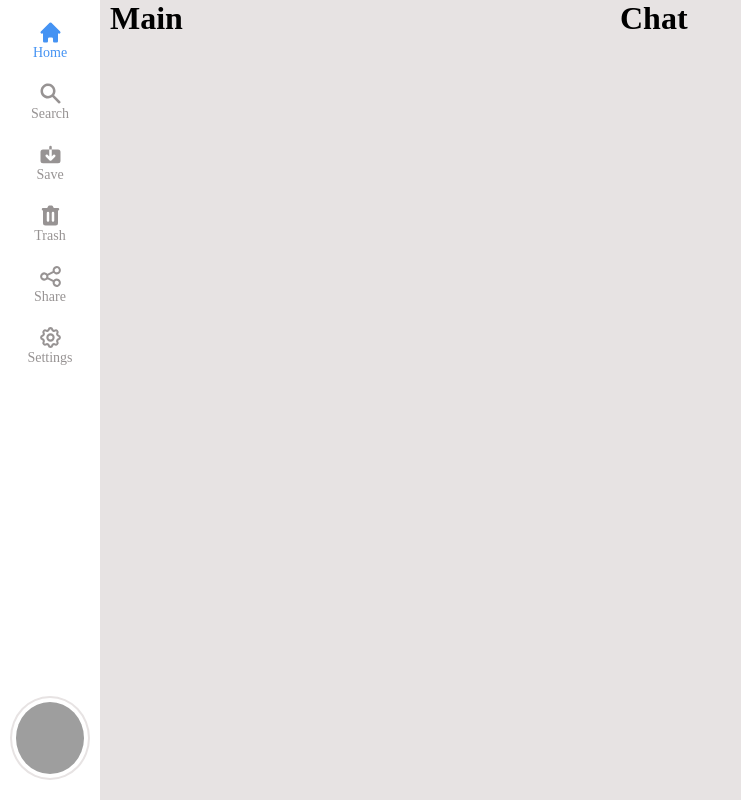
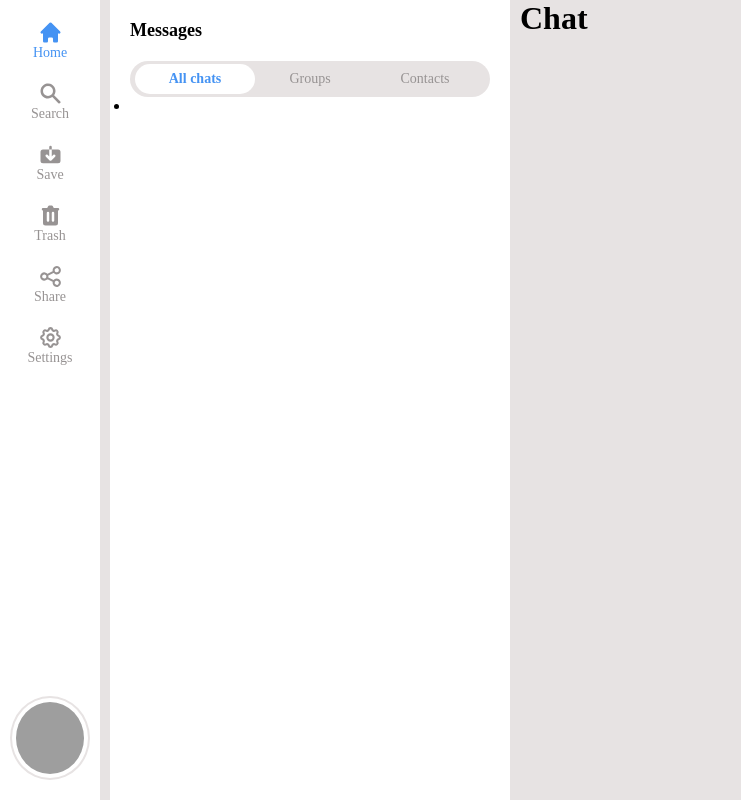
Before and after one commit to Matheus-SS/Projeto, a React app in the folder frontend/: page / in a window 1280 px wide. Shown: the whole page, without its empty margins (0-741 px from the left). Built offline with nearby package versions, Linux system fonts and the light colour scheme; no server answers; grey boxes are pictures that could not be loaded; the HTML template or start-up script is replaced by a standard one.

Commit message:
adicionando menu com animacao de deslizar

```diff
--- a/frontend/package.json
+++ b/frontend/package.json
@@ -39,6 +39,7 @@
     "webpack-dev-server": "^4.11.0"
   },
   "dependencies": {
+    "axios": "^0.27.2",
     "react": "^18.2.0",
     "react-dom": "^18.2.0",
     "react-icons": "^4.4.0",
--- a/frontend/src/App.tsx
+++ b/frontend/src/App.tsx
@@ -1,14 +1,16 @@
 import React from 'react';
 import {
   Container,
+  ContainerMessage,
   Grid,
   IconList,
   IconListContainer,
   IconListItem,
+  MenuMessage,
   ProfileContainer,
 } from './styles';
 
-import { color } from './constants';
+import { color, size } from './constants';
 import { Text } from './components/Text';
 import {
   INITIAL_STATE,
@@ -17,14 +19,54 @@ import {
   NavBarActionType,
 } from './navbarReducer';
 
+import axios from 'axios';
+type RequestType = {
+  name: {
+    first: string;
+    last: string;
+  };
+  picture: {
+    medium: string;
+  };
+};
+type ConversationType = {
+  name: string;
+  image: string;
+};
+type MenuItemsType = {
+  id: number;
+  text: string;
+  active: boolean;
+};
+
+const INITIAL_STATE_MENU = [
+  {
+    id: 1,
+    text: 'All chats',
+    active: true,
+  },
+  {
+    id: 2,
+    text: 'Groups',
+    active: false,
+  },
+  {
+    id: 3,
+    text: 'Contacts',
+    active: false,
+  },
+];
+
 export const App: React.FC = () => {
-  const [state, dispatch] = React.useReducer(navBarReducer, INITIAL_STATE);
+  function sidebar() {
+    const [state, dispatch] = React.useReducer(navBarReducer, INITIAL_STATE);
 
-  const handleClickItemNavBar = (id: number) => {
-    dispatch({ type: NavBarActionType.HANDLE_CLICK_NAVBAR_ITEM, payload: id });
-  };
-
-  function sidebar() {
+    const handleClickItemNavBar = (id: number) => {
+      dispatch({
+        type: NavBarActionType.HANDLE_CLICK_NAVBAR_ITEM,
+        payload: id,
+      });
+    };
     return (
       <Container>
         <IconListContainer>
@@ -57,7 +99,85 @@ export const App: React.FC = () => {
   }
 
   function main() {
-    return <h1>Main</h1>;
+    const [menuMessage, setMenuMessage] =
+      React.useState<MenuItemsType[]>(INITIAL_STATE_MENU);
+    const [conversation, setConversation] = React.useState<ConversationType[]>(
+      []
+    );
+
+    const [loading, setLoading] = React.useState<Boolean>(false);
+
+    const handleClickMenuMessageItem = (id: number) => {
+      const newMenu = menuMessage.map((menuItem: MenuItemsType) => {
+        if (menuItem.id === id) {
+          return { ...menuItem, active: true };
+        }
+        return { ...menuItem, active: false };
+      });
+
+      setMenuMessage(newMenu);
+    };
+
+    React.useEffect(() => {
+      async function fetchData() {
+        setLoading(true);
+        const { data } = await axios.get(
+          'https://randomuser.me/api/?results=5&nat=BR'
+        );
+
+        const mappedConversation = data.results.map((result: RequestType) => ({
+          name: `${result.name.first} ${result.name.last}`,
+          image: result.picture.medium,
+        }));
+
+        setConversation(mappedConversation);
+        setLoading(false);
+      }
+      fetchData();
+    }, []);
+
+    return (
+      <Container>
+        <ContainerMessage>
+          <Text size={size.font.large} weight="bold">
+            Messages
+          </Text>
+          <MenuMessage>
+            <ul>
+              {menuMessage.map((message: MenuItemsType) => (
+                <li
+                  onClick={() => handleClickMenuMessageItem(message.id)}
+                  className={message.active ? 'active' : ''}
+                  key={message.id}
+                >
+                  <Text
+                    size={size.font.small}
+                    color={
+                      message.active
+                        ? color.fonts.active
+                        : color.fonts.secondary
+                    }
+                    weight={message.active ? 'bold' : 'regular'}
+                  >
+                    {message.text}
+                  </Text>
+                </li>
+              ))}
+              <div className="indicator" />
+            </ul>
+          </MenuMessage>
+
+          <ul>
+            <li>
+              {/* <ProfileContainer>
+                <img src="https://i.pravatar.cc/150?img=27" />
+              </ProfileContainer>
+              <Text></Text> */}
+            </li>
+          </ul>
+        </ContainerMessage>
+      </Container>
+    );
   }
 
   function chat() {
--- a/frontend/src/components/Text/index.tsx
+++ b/frontend/src/components/Text/index.tsx
@@ -3,13 +3,19 @@ import { Container } from './styles';
 
 type TextProps = {
   color?: string;
-  size?: string;
+  size?: number;
+  weight?: 'bold' | 'regular';
   children?: React.ReactNode;
 };
 
-export const Text: React.FC<TextProps> = ({ color, size, children }) => {
+export const Text: React.FC<TextProps> = ({
+  color,
+  size,
+  weight = 'regular',
+  children,
+}) => {
   return (
-    <Container color={color} size={size}>
+    <Container color={color} size={size} weight={weight}>
       {children}
     </Container>
   );
--- a/frontend/src/components/Text/styles.ts
+++ b/frontend/src/components/Text/styles.ts
@@ -3,10 +3,12 @@ import { color, size } from '../../constants';
 
 type TextProps = {
   color?: string;
-  size?: string;
+  size?: number;
+  weight?: 'bold' | 'regular';
 };
 
 export const Container = styled.p<TextProps>`
   font-size: ${(props) => (props.size ? props.size : size.font.small)}px;
   color: ${(props) => (props.color ? props.color : color.fonts.primary)};
+  font-weight: ${(props) => (props.weight === 'bold' ? 700 : 400)};
 `;
--- a/frontend/src/styles.ts
+++ b/frontend/src/styles.ts
@@ -7,7 +7,7 @@ export const Grid = styled.div`
   height: 100%;
 
   display: grid;
-  grid-template-columns: 100px 500px auto;
+  grid-template-columns: 100px 400px auto;
   gap: 10px;
 `;
 
@@ -54,3 +54,52 @@ export const ProfileContainer = styled.div`
     border-radius: 50%;
   }
 `;
+
+export const ContainerMessage = styled.div`
+  margin: 20px 20px 0px;
+`;
+
+export const MenuMessage = styled.div`
+  position: relative;
+  margin-top: 20px;
+
+  ul {
+    list-style: none;
+    background-color: ${color.background.secondary};
+    border-radius: 30px;
+
+    position: relative;
+    display: flex;
+    justify-content: space-evenly;
+    align-items: center;
+
+    li {
+      text-align: center;
+      text-decoration: none;
+      z-index: 1;
+      width: 100px;
+      padding: 10px 0;
+      cursor: pointer;
+    }
+    .indicator {
+      position: absolute;
+      background-color: ${color.background.primary};
+      height: 30px;
+      width: 120px;
+      border-radius: 20px;
+      transition: 0.5s;
+    }
+
+    li:nth-child(1).active ~ .indicator {
+      transform: translateX(-115px);
+    }
+
+    li:nth-child(2).active ~ .indicator {
+      transform: translateX(0);
+    }
+
+    li:nth-child(3).active ~ .indicator {
+      transform: translateX(115px);
+    }
+  }
+`;
```
Also changed, not shown: frontend/src/menuMessageReducer.ts (added, +46 -0 lines), 1 other file (tests, documents, lock files or other folders).
